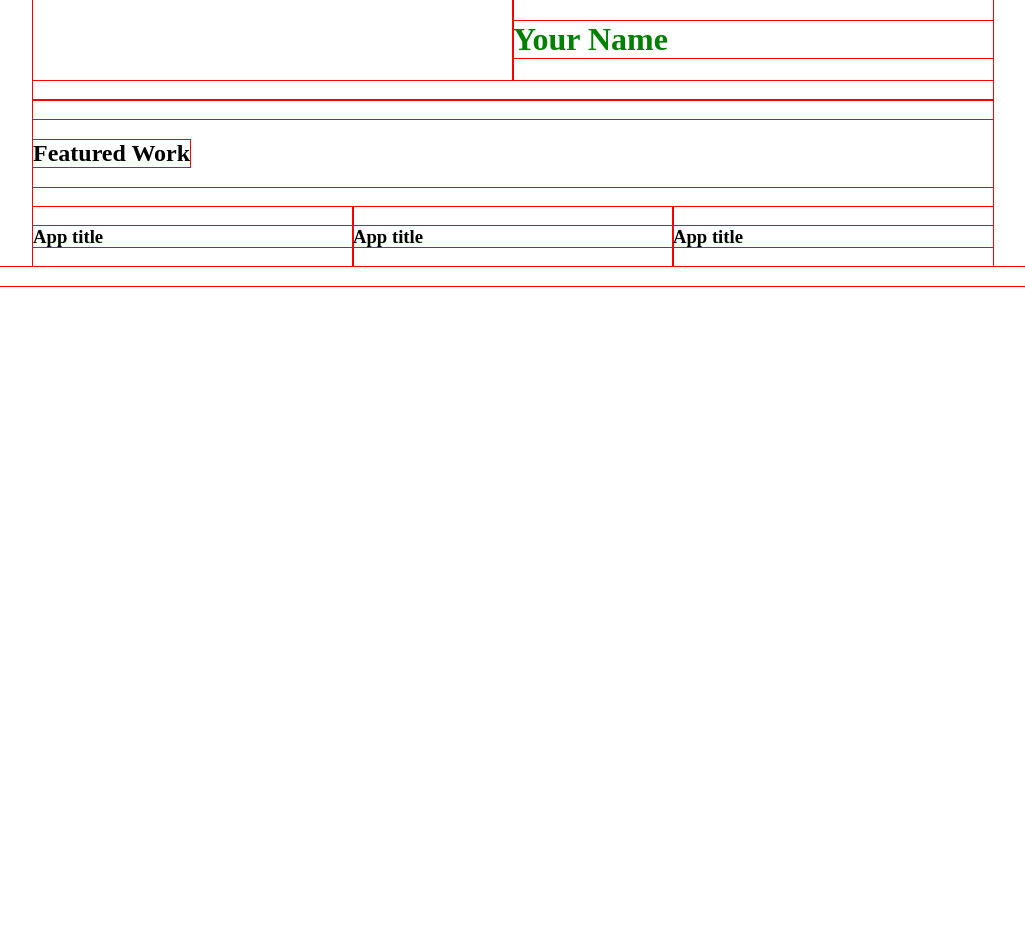
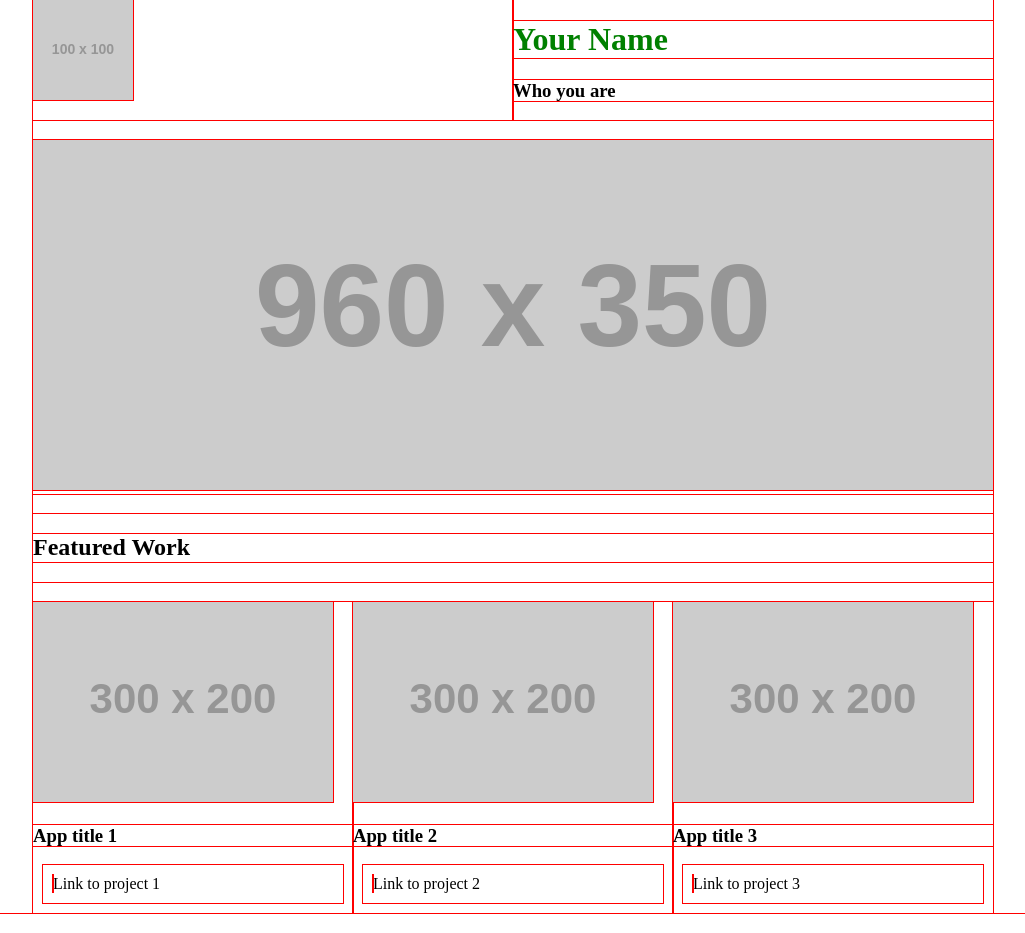
Before and after one commit to guti7/FEND, a plain HTML site: page Lessons/02.Responsive-Websites/02.CSS-Frameworks/frameworks/index.html in a window 1280 px wide. Shown: the whole page, without its empty margins (127-1152 px from the left). Before the commit the page ends 800 px from the top, so only its background shows below. Drawn offline with Linux system fonts and the light colour scheme; placeholder pictures from the web are drawn by us.

Commit message:
Add placeholders

```diff
--- a/Lessons/02.Responsive-Websites/02.CSS-Frameworks/frameworks/index.html
+++ b/Lessons/02.Responsive-Websites/02.CSS-Frameworks/frameworks/index.html
@@ -12,38 +12,43 @@
     <!-- TODO: add divider to row -->
     <div class="row">
       <div class="col-6">
-        <!-- TODO: Add logo(placeholder) left algined size? -->
+        <img src="http://via.placeholder.com/100x100" alt="logo placeholder">
       </div>
       <div class="col-6">
-        <!-- TODO: Right light h1 content -->
+        <!-- TODO: Right align content -->
         <h1>Your Name</h1>
-        <!-- TODO: add subtitle under name -->
+        <h3>Who you are</h3>
       </div>
     </div>
 
     <div class="row">
-      <!-- TODO: add image placeholder -->
+      <div class="col-12">
+        <img src="http://via.placeholder.com/960x350" alt="center image placeholder">
+      </div>
     </div>
 
     <div class="row">
-      <h2>Featured Work</h2>
+      <div class="col-12">
+        <h2>Featured Work</h2>
+
+      </div>
     </div>
 
     <div class="row">
       <div class="col-4">
-        <!-- TODO: placeholder image -->
-        <h3>App title</h3>
-        <!-- TODO:  description-->
+        <img src="http://via.placeholder.com/300x200" alt="app image placeholder 1">
+        <h3>App title 1</h3>
+        <p><a href="#"></a>Link to project 1</p>
       </div>
       <div class="col-4">
-        <!-- TODO: placeholder image -->
-        <h3>App title</h3>
-        <!-- TODO:  description-->
+        <img src="http://via.placeholder.com/300x200" alt="app image placeholder 2">
+        <h3>App title 2</h3>
+        <p><a href="#"></a>Link to project 2</p>
       </div>
       <div class="col-4">
-        <!-- TODO: placeholder image -->
-        <h3>App title</h3>
-        <!-- TODO:  description-->
+        <img src="http://via.placeholder.com/300x200" alt="app image placeholder 3">
+        <h3>App title 3</h3>
+        <p><a href="#"></a>Link to project 3</p>
       </div>
     </div>
 
```
